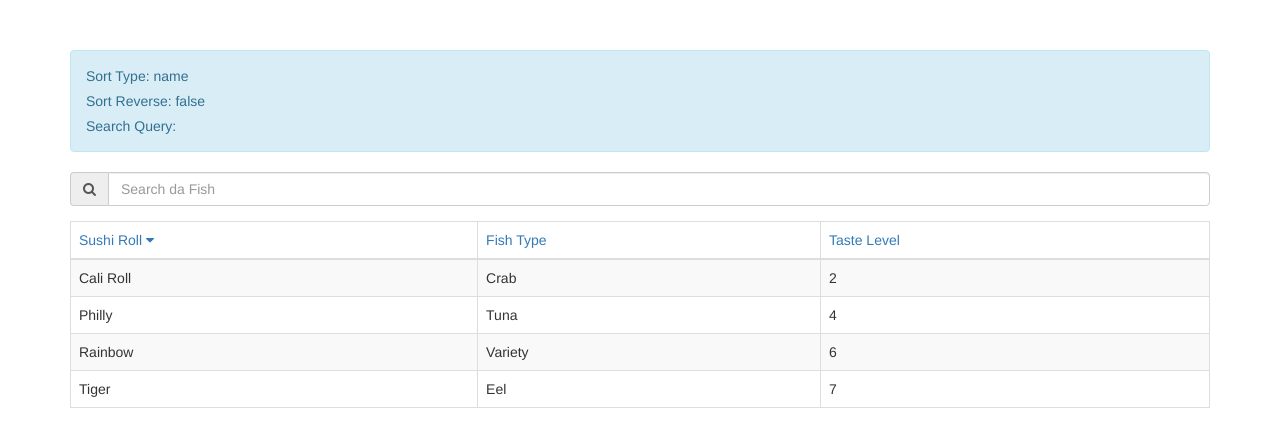
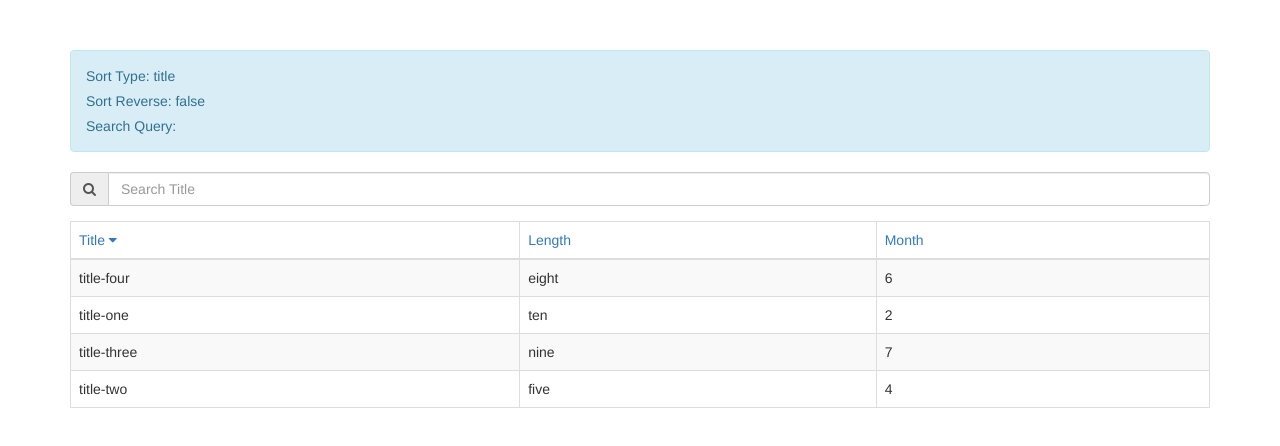
Before and after one commit to Bovojon/angular-tables, a plain HTML site: page index.html in a window 1280 px wide. Drawn offline with nearby package versions, Linux system fonts and the light colour scheme.

Commit message:
Change data

```diff
--- a/app.js
+++ b/app.js
@@ -8,17 +8,17 @@
 
   TableController.$inject = ["$scope"];
   function TableController($scope) {
-    $scope.sortType = 'name';          // set the default sort type
+    $scope.sortType = 'title';          // set the default sort type
     $scope.sortReverse = false        // set the default sort order
-    $scope.searchFish = '';           // set the default search/filter term
+    $scope.searchTitle = '';           // set the default search/filter term
 
 
     // create list of sushi
-    $scope.sushi = [
-      { name: 'Cali Roll', fish: 'Crab', tastiness: 2 },
-      { name: 'Philly', fish: 'Tuna', tastiness: 4 },
-      { name: 'Tiger', fish: 'Eel', tastiness: 7 },
-      { name: 'Rainbow', fish: 'Variety', tastiness: 6 }
+    $scope.titles = [
+      { title: 'title-one', length: 'ten', month: 2 },
+      { title: 'title-two', length: 'five', month: 4 },
+      { title: 'title-three', length: 'nine', month: 7 },
+      { title: 'title-four', length: 'eight', month: 6 }
     ];
 
   }
--- a/index.html
+++ b/index.html
@@ -14,14 +14,14 @@
       <div class="alert alert-info">
         <p>Sort Type: {{ sortType }}</p>
         <p>Sort Reverse: {{ sortReverse }}</p>
-        <p>Search Query: {{ searchFish }}</p>
+        <p>Search Query: {{ searchTitle }}</p>
       </div>
 
       <form>
         <div class="form-group">
           <div class="input-group">
             <div class="input-group-addon"><i class="fa fa-search"></i></div>
-            <input ng-model="searchFish" type="text" class="form-control" placeholder="Search da Fish">
+            <input ng-model="searchTitle" type="text" class="form-control" placeholder="Search Title">
           </div>
         </div>
       </form>
@@ -30,29 +30,29 @@
         <!-- Table head -->
         <thead>
           <tr>
-            <td><a href="#" ng-click=" sortType = 'name'; sortReverse = !sortReverse ">
-              Sushi Roll
-              <span ng-show=" sortType == 'name' && !sortReverse " class="fa fa-caret-down"></span>
-              <span ng-show=" sortType == 'name' && sortReverse " class="fa fa-caret-up"></span>
+            <td><a href="#" ng-click=" sortType = 'title'; sortReverse = !sortReverse ">
+              Title
+              <span ng-show=" sortType == 'title' && !sortReverse " class="fa fa-caret-down"></span>
+              <span ng-show=" sortType == 'title' && sortReverse " class="fa fa-caret-up"></span>
             </a></td>
-            <td><a href="#" ng-click=" sortType = 'fish'; sortReverse = !sortReverse ">
-              Fish Type
-              <span ng-show=" sortType == 'fish' && !sortReverse " class="fa fa-caret-down"></span>
-              <span ng-show=" sortType == 'fish' && sortReverse " class="fa fa-caret-up"></span>
+            <td><a href="#" ng-click=" sortType = 'length'; sortReverse = !sortReverse ">
+              Length
+              <span ng-show=" sortType == 'length' && !sortReverse " class="fa fa-caret-down"></span>
+              <span ng-show=" sortType == 'length' && sortReverse " class="fa fa-caret-up"></span>
             </a></td>
-            <td><a href="#" ng-click=" sortType = 'tastiness'; sortReverse = !sortReverse ">
-              Taste Level
-              <span ng-show=" sortType == 'tastiness' && !sortReverse " class="fa fa-caret-down"></span>
-              <span ng-show=" sortType == 'tastiness' && sortReverse " class="fa fa-caret-up"></span>
+            <td><a href="#" ng-click=" sortType = 'month'; sortReverse = !sortReverse ">
+              Month
+              <span ng-show=" sortType == 'month' && !sortReverse " class="fa fa-caret-down"></span>
+              <span ng-show=" sortType == 'month' && sortReverse " class="fa fa-caret-up"></span>
             </a></td>
           </tr>
         </thead>
         <!-- Table body -->
         <tbody>
-          <tr ng-repeat="roll in sushi | orderBy:sortType:sortReverse | filter:searchFish ">
-            <td>{{ roll.name }}</td>
-            <td>{{ roll.fish }}</td>
-            <td>{{ roll.tastiness }}</td>
+          <tr ng-repeat="title in titles | orderBy:sortType:sortReverse | filter:searchTitle ">
+            <td>{{ title.title }}</td>
+            <td>{{ title.length }}</td>
+            <td>{{ title.month }}</td>
           </tr>
         </tbody>
       </table>
```
Also changed, not shown: 1 other file.
